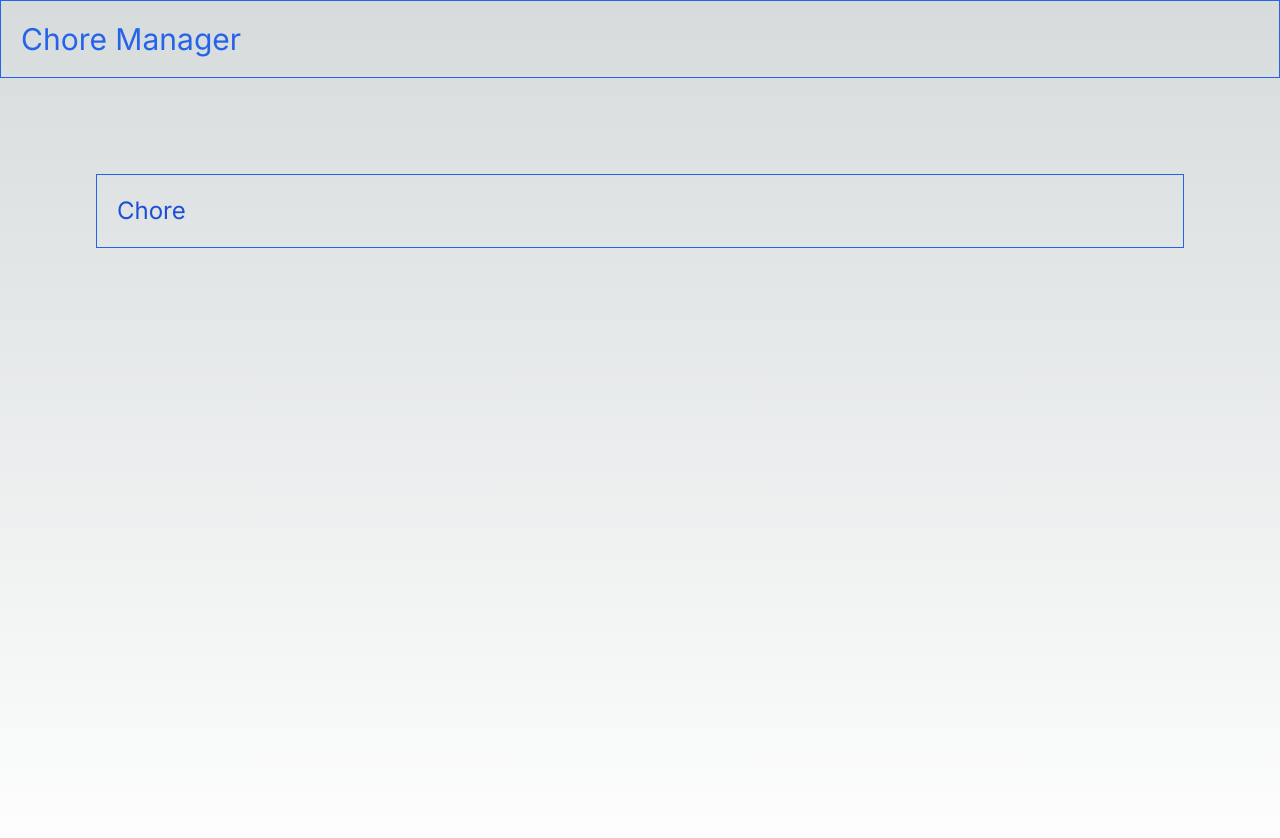
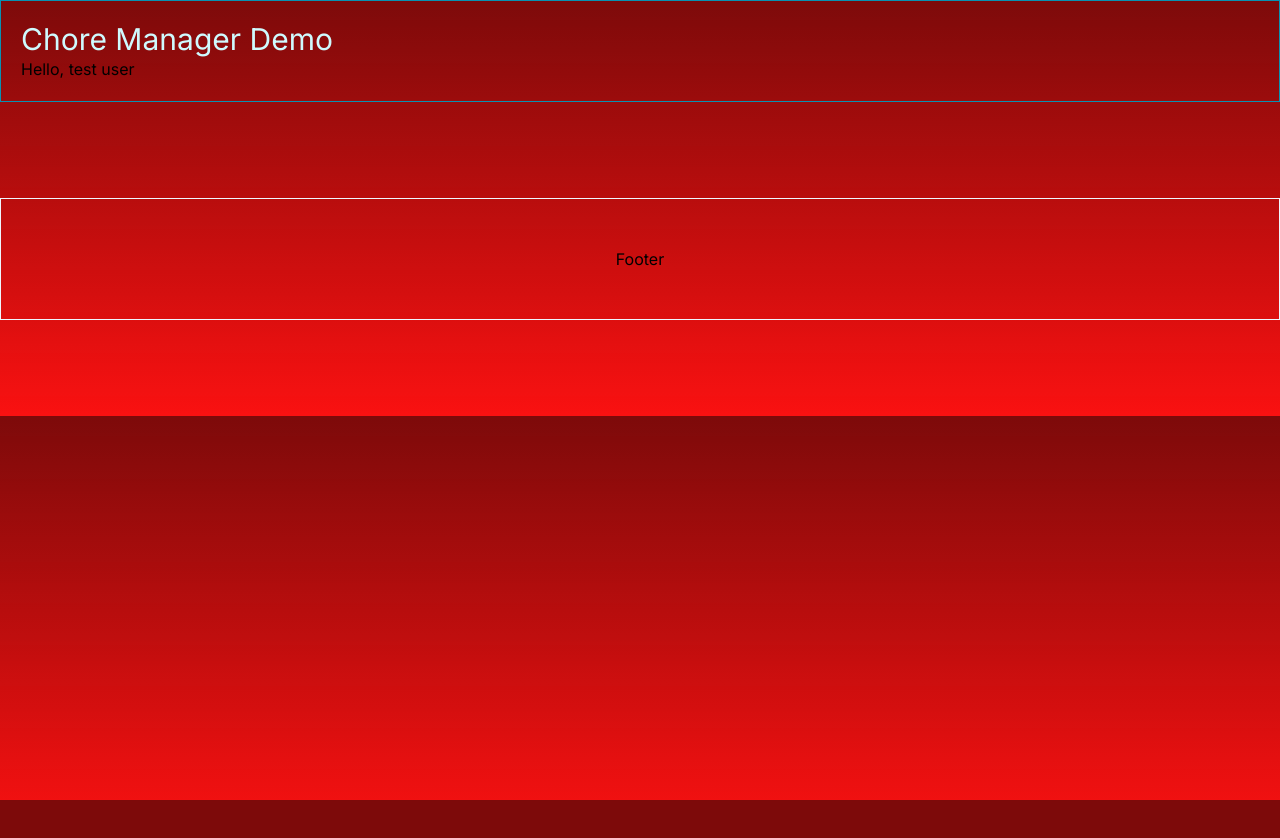
Before and after one commit to jyoung57/chore-manager-frontend, a Next.js app: page / in a window 1280 px wide. Shown: the top 838 px of the page. After the commit the page ends 800 px from the top, so only its background shows below. Built offline with nearby package versions, Linux system fonts and the light colour scheme; no server answers.

Commit message:
updates to UI

```diff
--- /dev/null
+++ b/src/app/components/Chore.tsx
@@ -0,0 +1,7 @@
+import React from 'react'
+
+export default function Chore() {
+  return (
+    <div>Chore</div>
+  )
+}
--- /dev/null
+++ b/src/app/components/Footer.tsx
@@ -0,0 +1,7 @@
+import React from 'react'
+
+export default function Footer() {
+  return (
+    <footer className = "text-center my-24 border border-blue-50 py-12">Footer</footer>
+  )
+}
--- /dev/null
+++ b/src/app/components/Header.tsx
@@ -0,0 +1,12 @@
+import React from 'react'
+
+export default function Header({ username }:{ username:string }) {
+  return (
+    <header>
+      <nav className="p-5 border border-cyan-600">
+        <h1 className="text-3xl text-cyan-100">Chore Manager Demo</h1>
+        <p>Hello, {username}</p>
+      </nav>
+    </header>
+  )
+}
--- /dev/null
+++ b/src/app/components/LoginForm.tsx
@@ -0,0 +1,7 @@
+import React from 'react'
+
+export default function LoginForm() {
+  return (
+    <div>LoginForm</div>
+  )
+}
--- a/src/app/globals.css
+++ b/src/app/globals.css
@@ -4,8 +4,8 @@
 
 :root {
   --foreground-rgb: 0, 0, 0;
-  --background-start-rgb: 214, 219, 220;
-  --background-end-rgb: 255, 255, 255;
+  --background-start-rgb: 125, 10, 10;
+  --background-end-rgb: 250, 17, 17;
 }
 
 @media (prefers-color-scheme: dark) {
--- a/src/app/layout.tsx
+++ b/src/app/layout.tsx
@@ -1,22 +1,29 @@
+'use client';
 import type { Metadata } from "next";
 import { Inter } from "next/font/google";
 import "./globals.css";
-
+import Header from "./components/Header";
+import Footer from "./components/Footer";
 const inter = Inter({ subsets: ["latin"] });
-
-export const metadata: Metadata = {
-  title: "Create Next App",
-  description: "Generated by create next app",
-};
+import { useState } from "react";
+// export const metadata: Metadata = {
+//   title: "Chore Manager",
+//   description: "Generated by create next app",
+// };
 
 export default function RootLayout({
   children,
-}: Readonly<{
-  children: React.ReactNode;
-}>) {
+}: {
+  children: React.ReactNode
+}) {
+"use client";
+  const [username, setUsername] = useState("test user");
   return (
-    <html lang="en">
+
+    <div lang="en">
+      <Header username={username} />
       <body className={inter.className}>{children}</body>
-    </html>
+      <Footer />
+    </div>
   );
 }
--- a/src/app/page.tsx
+++ b/src/app/page.tsx
@@ -20,7 +20,7 @@ export default function Home() {
 
   return (
     <>
-      <header>
+      {/* <header>
         <nav className="p-5 border border-blue-600">
           <h1 className="text-3xl text-blue-600">Chore Manager</h1>
         </nav>
@@ -29,7 +29,7 @@ export default function Home() {
         <div className="p-5 border w-full h-full border-blue-600">
           <h2 className="text-2xl text-blue-700">Chore</h2>
         </div>
-      </main>
+      </main> */}
     </>
   );
 }
```
